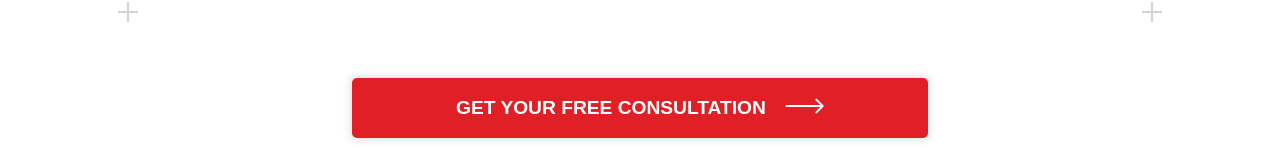
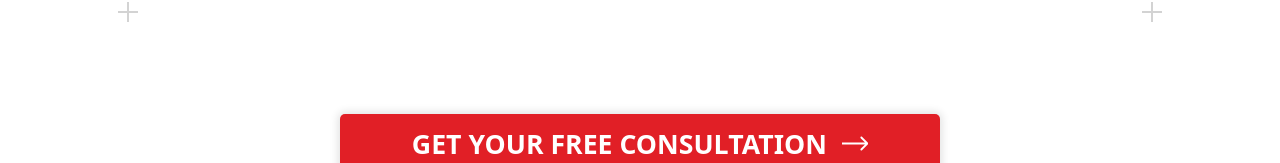
Before and after one commit to Catalyst4Change/imprint-digital-test, a React (Create React App) app: page / in a window 1280 px wide. Shown: the part 637-800 px from the top of the page. Built offline with nearby package versions, Linux system fonts and the light colour scheme.

Commit message:
feat - complete big red button

```diff
--- a/src/App.js
+++ b/src/App.js
@@ -2,9 +2,8 @@ import { useState, useEffect } from "react";
 import "./App.css";
 import { Header } from "./components/Header/Header";
 import { Hero } from "./components/Hero/Hero";
-import PlusBackground from "./components/design/PlusBackground.js";
-import { ConsultButton } from "./components/ConsultButton/ConsultButton";
 import { HornsModule } from "./HornsModule/HornsModule";
+import { BigRedButton } from "./components/BigRedButton/BigRedButton";
 
 function App() {
   const [windowWidth, setWindowWidth] = useState(0);
@@ -26,7 +25,7 @@ function App() {
       </header>
       <Hero windowWidth={windowWidth} />
       {/* <PlusBackground /> */}
-      <ConsultButton />
+      <BigRedButton text={"Get your free consultation"} location={""} />{" "}
       <HornsModule windowWidth={windowWidth} />
     </main>
   );
--- a/src/Assets/HeroCross.js
+++ b/src/Assets/HeroCross.js
@@ -1,6 +1,6 @@
 export default (
   <svg
-    class="svg-element"
+    className="svg-element"
     xmlns="http://www.w3.org/2000/svg"
     width="20"
     height="20"
--- a/src/Assets/Red Arrow.js
+++ /dev/null
@@ -1,14 +0,0 @@
-export default (
-  <svg
-    width="39"
-    height="16"
-    viewBox="0 0 39 16"
-    fill="none"
-    xmlns="http://www.w3.org/2000/svg"
-  >
-    <path
-      d="M38.4122 8.7071C38.8027 8.31658 38.8027 7.68341 38.4122 7.29289L32.0482 0.928929C31.6577 0.538405 31.0245 0.538405 30.634 0.92893C30.2435 1.31945 30.2435 1.95262 30.634 2.34314L36.2909 8L30.634 13.6569C30.2435 14.0474 30.2435 14.6805 30.634 15.0711C31.0245 15.4616 31.6577 15.4616 32.0482 15.0711L38.4122 8.7071ZM0.705078 9L37.7051 9L37.7051 7L0.705078 7L0.705078 9Z"
-      fill="white"
-    />
-  </svg>
-);
--- a/src/HornsModule/HornsModule.js
+++ b/src/HornsModule/HornsModule.js
@@ -24,7 +24,7 @@ export const HornsModule = ({ windowWidth }) => {
 
   const generateCards = () => {
     return cards.map((card) => {
-      return <CornerCard card={card} />;
+      return <CornerCard key={card.title} card={card} />;
     });
   };
 
@@ -46,6 +46,7 @@ export const HornsModule = ({ windowWidth }) => {
       >
         {generateCards()}
       </section>
+      <h4>Hire your new CMO</h4>
     </main>
   );
 };
--- /dev/null
+++ b/src/components/BigRedButton/BigRedButton.js
@@ -0,0 +1,24 @@
+import React from "react";
+import "./BigRedButton.scss";
+
+// text is presented on button
+// location is link href
+
+export const BigRedButton = ({ text, location }) => {
+  return (
+    <button id="big-red-button">
+      <p className="button-text">{text}</p>
+      <svg
+        className="arrow"
+        viewBox="0 0 28 16"
+        fill="none"
+        xmlns="http://www.w3.org/2000/svg"
+      >
+        <path
+          d="M27.7071 8.70711C28.0976 8.31658 28.0976 7.68342 27.7071 7.29289L21.3431 0.928932C20.9526 0.538408 20.3195 0.538408 19.9289 0.928932C19.5384 1.31946 19.5384 1.95262 19.9289 2.34315L25.5858 8L19.9289 13.6569C19.5384 14.0474 19.5384 14.6805 19.9289 15.0711C20.3195 15.4616 20.9526 15.4616 21.3431 15.0711L27.7071 8.70711ZM0 9L27 9V7L0 7L0 9Z"
+          fill="white"
+        />
+      </svg>
+    </button>
+  );
+};
--- /dev/null
+++ b/src/components/BigRedButton/BigRedButton.scss
@@ -0,0 +1,44 @@
+#big-red-button {
+  display: flex;
+  flex-direction: row;
+  justify-content: center;
+  align-items: center;
+
+  width: min(600px, 90%);
+  height: 60px;
+  margin: 100px auto;
+
+  border: none;
+  background: #e11f26;
+  border-radius: 5px;
+  box-shadow: 0px 0px 8px 2px rgba(0, 0, 0, 0.12);
+
+  transition: all 0.25s ease-in-out;
+
+  .button-text {
+    color: white;
+    font-size: 2em;
+    font-weight: 600;
+    text-transform: uppercase;
+    font-family: system-ui, -apple-system, BlinkMacSystemFont, "Segoe UI",
+      Roboto, Oxygen, Ubuntu, Cantarell, "Open Sans", "Helvetica Neue",
+      sans-serif;
+  }
+
+  .arrow {
+    height: 15px;
+    margin-left: 15px;
+    fill: white;
+    transition: all 0.25s ease-in-out;
+  }
+  &:hover {
+    color: black;
+    background-color: white;
+    transition: all 0.25s ease-in-out;
+
+    .arrow {
+      fill: #e11f26;
+      transition: all 0.25s ease-in-out;
+    }
+  }
+}
--- a/src/components/ConsultButton/ConsultButton.js
+++ /dev/null
@@ -1,11 +0,0 @@
-import React from "react";
-import "./ConsultButton.scss";
-import arrow from "../../Assets/Red Arrow";
-export const ConsultButton = () => {
-  return (
-    <button id="consult-button">
-      Get your free consultation
-      <div className="arrow">{arrow}</div>
-    </button>
-  );
-};
--- a/src/components/ConsultButton/ConsultButton.scss
+++ /dev/null
@@ -1,22 +0,0 @@
-#consult-button {
-  display: block;
-  width: 45%;
-  min-width: 400px;
-  height: 60px;
-  background: #e11f26;
-  box-shadow: 0px 0px 8px 2px rgba(0, 0, 0, 0.12);
-  border: none;
-  color: white;
-  text-transform: uppercase;
-  border-radius: 5px;
-  margin: 60px auto;
-  font-weight: 800;
-  font-size: 1.2em;
-
-  display: flex;
-  justify-content: center;
-  align-items: center;
-  .arrow {
-    margin-left: 1em;
-  }
-}
--- a/src/components/Hero/Hero.js
+++ b/src/components/Hero/Hero.js
@@ -35,7 +35,7 @@ export const Hero = ({ windowWidth }) => {
       </div>
       {/* bottom-left cross */}
       <div
-        class="bottom-left-cross"
+        className="bottom-left-cross"
         style={{
           position: "absolute",
           bottom: 0,
@@ -47,7 +47,7 @@ export const Hero = ({ windowWidth }) => {
       </div>
       {/* bottom-right cross */}
       <div
-        class="bottom-left-cross"
+        className="bottom-left-cross"
         style={{
           position: "absolute",
           bottom: 0,
```
